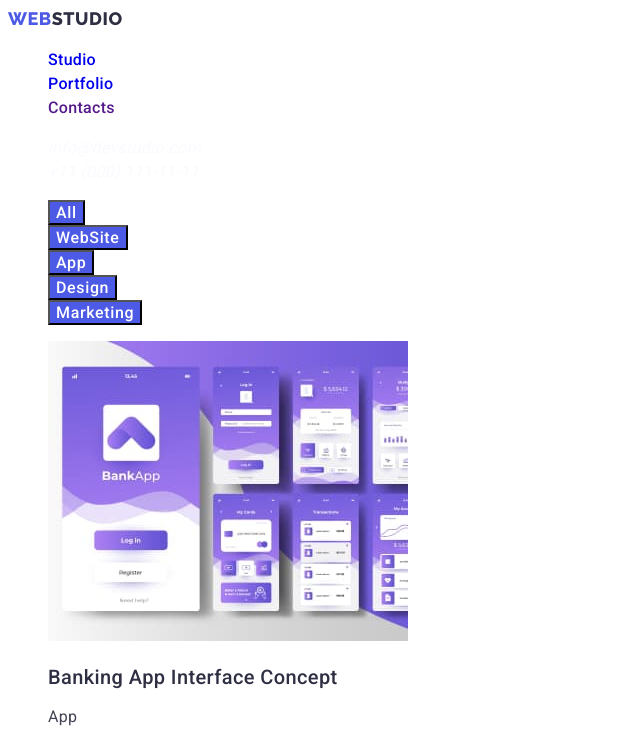
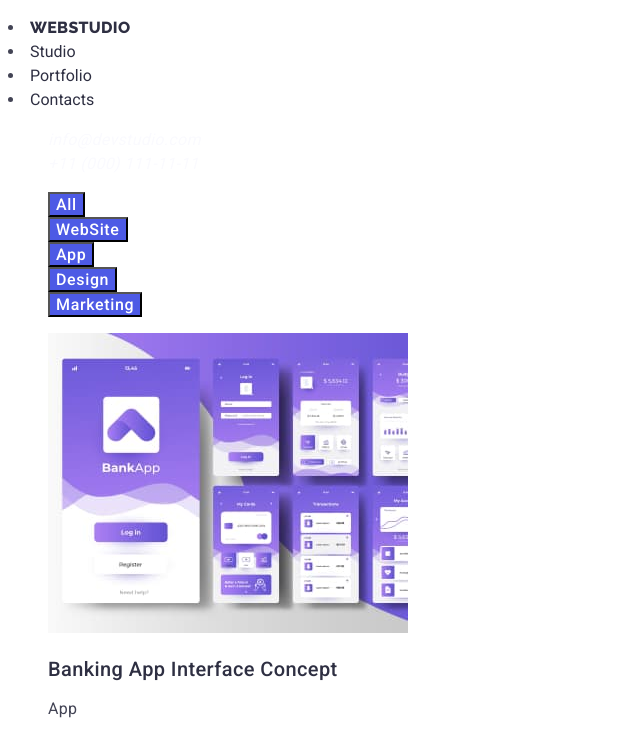
Before and after one commit to MagdalenaKrzyzyk/goit-markup-hw-02, a plain HTML site: page portfolio.html in a window 1280 px wide. Shown: the top 734 px of the page, without its empty margins (0-640 px from the left). Drawn offline with Linux system fonts and the light colour scheme.

Commit message:
03.12 2
poprawki

```diff
--- a/css/styles.css
+++ b/css/styles.css
@@ -8,34 +8,44 @@
   --cloud: #f4f4fd;
 }
 body {
-  color: , #434455;
+  color: #434455;
   font-family: Roboto, sans-serif;
   line-height: 24px;
+  background-color: #fff;
 }
 a {
   text-decoration: none;
 }
+.list {
+  color: var(--dark, #2e2f42);
+  font-family: Roboto;
+  font-size: 16px;
+  font-weight: 500;
+  letter-spacing: 0.32px;
+  list-style: none;
+}
 
-.logo {
+.link {
   color: var(--primary-brand, #4d5ae5);
   font-family: Raleway;
   font-size: 18px;
   font-weight: 800;
-  line-height: 21px;
-  letter-spacing: 0.54px;
+  line-height: 1.17;
+  letter-spacing: 0.03em;
   text-transform: uppercase;
 }
 
 .studio {
   color: var(--dark, #2e2f42);
+  text-decoration: none;
 }
 
-.navigation {
+.list-nav {
+  font-weight: 500;
+  font-size: 16px;
+  line-height: 1.5;
+  letter-spacing: 0.02em;
   color: var(--dark, #2e2f42);
-  font-family: Roboto;
-  font-size: 16px;
-  font-weight: 500;
-  letter-spacing: 0.32px;
 }
 .links a {
   color: var(--adress, #434455);
--- a/portfolio.html
+++ b/portfolio.html
@@ -12,16 +12,19 @@
       rel="stylesheet"
     />
   </head>
-  <body class="all">
+  <body>
     <header>
       <nav>
-        <a class="logo" href="./index.html"
-          >Web<span class="studio">Studio</span></a
-        >
-        <ul class="navigation">
-          <li><a href="./goit-markup-hw-01/index.html">Studio</a></li>
-          <li><a href="./portfolio.html">Portfolio</a></li>
-          <li><a href="">Contacts</a></li>
+        <ul class="list"></ul>
+          <li><a class="list-nav link" href="./index.html"
+          >Web<span class="studio">Studio</span></a></li>
+          <li>
+            <a class="studio" href="./goit-markup-hw-01/index.html"
+              >Studio</a
+            >
+          </li>
+          <li><a class="studio" href="./portfolio.html">Portfolio</a></li>
+          <li><a class="studio" href="">Contacts</a></li>
         </ul>
       </nav>
       <address>
@@ -141,7 +144,7 @@
       </section>
     </main>
     <footer class="footer-text">
-      <a class="logo" href="./index.html"
+      <a class="link" href="./index.html"
         >Web<span class="studio">Studio</span></a
       ><br />
       <p>
```
